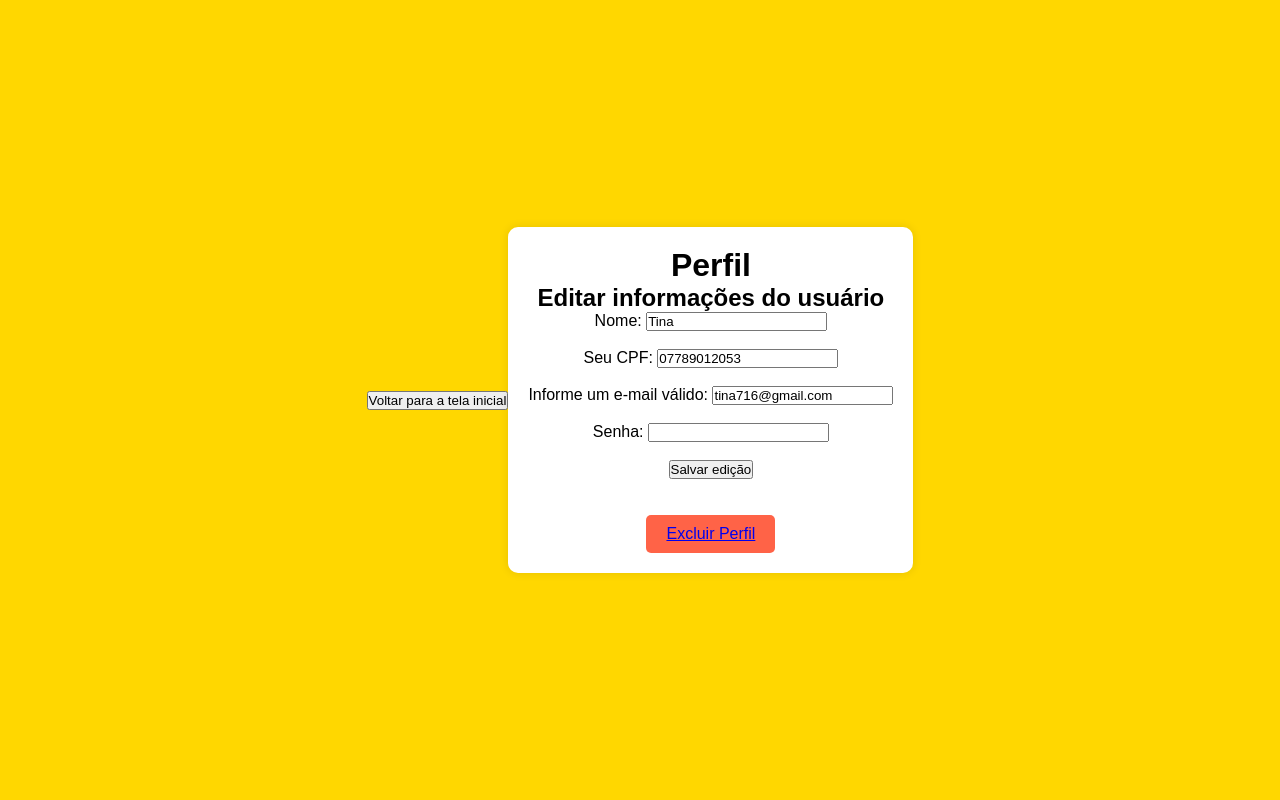
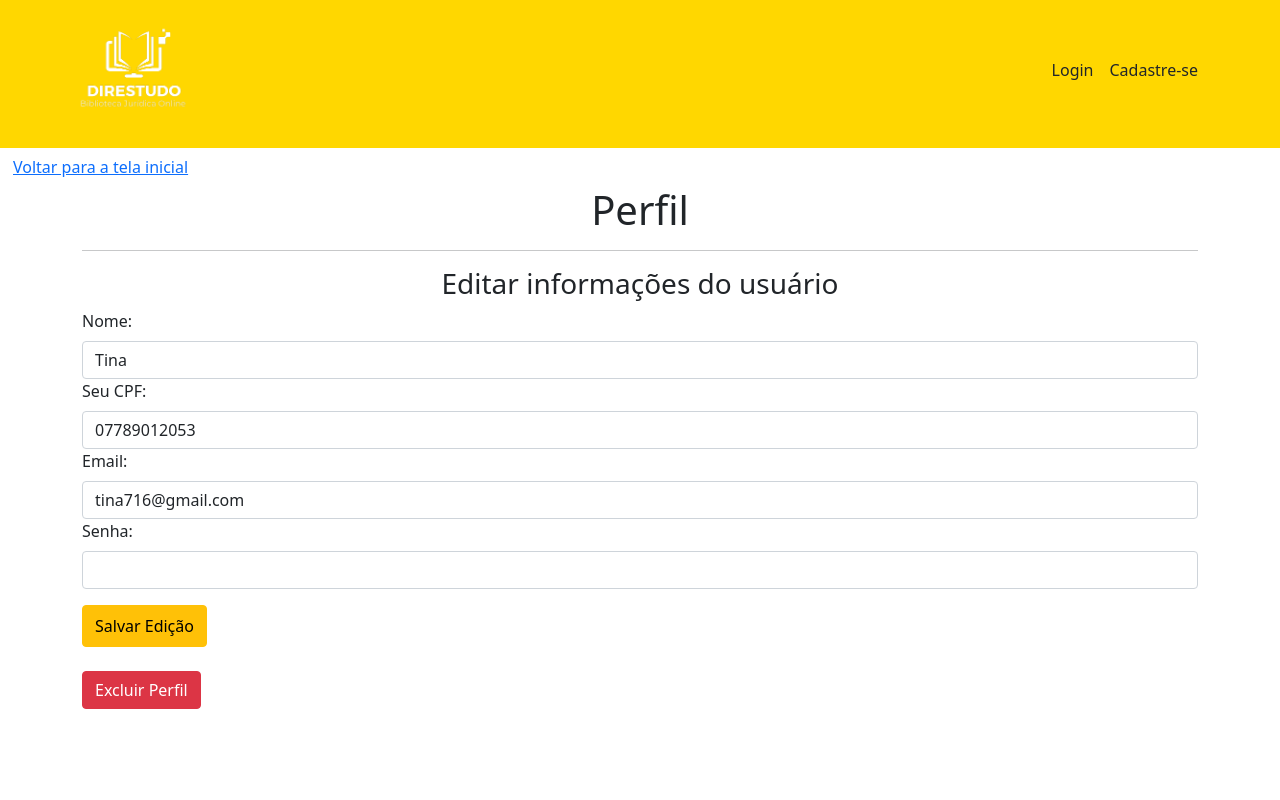
Before and after one commit to tinazf/tcc-direstudo, a PHP site: page /perfil.php?id_usuario=1 in a window 1280 px wide. Run offline with PHP 8.4, Linux system fonts and the light colour scheme; a user stored in the database is signed in; data comes from the database, SQL or seed files in the repository.

Commit message:
Crud de usuário e login funcionando

```diff
--- a/assets/css/stylelogin.css
+++ b/assets/css/stylelogin.css
@@ -6,7 +6,7 @@
  font-family: Arial, Helvetica, sans-serif;
 }
 
-body{
+.fundo{
     display: flex;
     color:black;
     justify-content: right;
--- a/cabecalho.php
+++ b/cabecalho.php
@@ -5,12 +5,13 @@
         <div class="container p-1 mb-2">
           <a class="text-dark link-body-emphasis text-decoration-none" href="index.php"><img src="./assets/Logo_branco.png" alt="Logo" width="120px" height="auto" class="navbar-brand me-3"></img></a>
         <ul class="navbar-nav">
-          <li class="nav-link"><a class="nav-link text-dark link-body-emphasis" href="#">Conteúdo</a></li>
+          <li class="nav-link"><a class="nav-link text-dark link-body-emphasis btn btn-outline-light" href="documentos.php?id_usuario=<?= $_SESSION['id_usuario']; ?>">Cadastrar Documento</a></li>
+          <li class="nav-link"><a class="nav-link text-dark link-body-emphasis btn btn-outline-light" href="list_doc.php?id_usuario=<?= $_SESSION['id_usuario']; ?>">Meus Documentos</a></li>
         </ul>
         <div class="dropdown">
           <a class="d-block link-body-emphasis text-dark text-decoration-none dropdown-toggle" data-bs-toggle="dropdown" aria-expanded="false">Perfil</a>
           <ul class="dropdown-menu">
-            <li><a class="dropdown-item" href="perfil.php?id_usuario=<?= $_SESSION['id_usuario']; ?>">Configurações</a></li>
+            <li><a class="dropdown-item" href="perfil.php?id_usuario=<?= $_SESSION['id_usuario']; ?>">Configurar Conta</a></li>
             <li><a class="dropdown-item" href="logout.php">Sair</a></li>
           </ul>
         </div>
--- a/perfil.php
+++ b/perfil.php
@@ -1,7 +1,25 @@
 <?php
 require_once "conexao.php";
 $conecta = conectar();
+
+if (isset($_POST['editar'])) {
+    if (isset($_POST['id_usuario'], $_POST['nome'], $_POST['cpf'], $_POST['email'], $_POST['senha'])) {
+        $id = $_POST['id_usuario'];
+        $nome = $_POST['nome'];
+        $cpf = $_POST['cpf'];
+        $email = $_POST['email'];
+        $senha = $_POST['senha'];
+        $senha_cript = password_hash($senha, PASSWORD_DEFAULT);
+
+        $sql = "UPDATE usuario SET nome='$nome', cpf='$cpf', email='$email', senha='$senha_cript' WHERE id_usuario=" . $id;
+        $resultado = mysqli_query($conecta, $sql);
+    }
+}
+if(isset($_GET['id_usuario'])){
     $id = $_GET['id_usuario'];
+} else {
+    $id = $_POST['id_usuario'];
+}
 $sql = "SELECT * FROM usuario WHERE id_usuario=" . $id;
 $resultado = mysqli_query($conecta, $sql);
 if (!$resultado) {
@@ -9,85 +27,69 @@ if (!$resultado) {
 } else {
     $dados = mysqli_fetch_assoc($resultado);
 }
-if (isset($_POST['editar'])) {
-    if (isset($_POST['id_usuario'], $_POST['nome'], $_POST['cpf'], $_POST['email'], $_POST['senha'])) {
-        $id = $_POST['id_usuario'];
-        $nome = $_POST['nome'];
-        $cpf = $_POST['cpf'];
-        $email = $_POST['email'];
-        $senha = $_POST['senha'];
-
-        $sql = "UPDATE usuario SET nome='$nome', cpf='$cpf', email='$email', senha='$senha' WHERE id_usuario=" . $id;
-        $resultado = mysqli_query($conecta, $sql);
-    }
-}
 ?>
 <!DOCTYPE html>
-<html lang="en">
+<html lang="pt-BR">
+
 <head>
     <meta charset="UTF-8">
     <meta name="viewport" content="width=device-width, initial-scale=1.0">
-    <link rel="stylesheet" href="./assets/css/styleperfil.css">
+    <link rel="stylesheet" href="./assets/css/bootstrap.css">
     <title>Perfil Usuário</title>
 </head>
+
 <body>
+    <?php include_once('cabecalho.php'); ?>
     <button type="button" href="index.php" class="btn btn-link">Voltar para a tela inicial</button>
-<div class="profile-container">
+    <div class="container">
+        <div class="row">
+            <div class="col-xl-12">
+                <div class="text-center">
                     <h1>Perfil</h1>
-    <h2>Editar informações do usuário</h2>
+                    <hr>
+                    <h3>Editar informações do usuário</h3>
+                </div>
+            </div>
+        </div>
+        <form method="POST" action="<?= $_SERVER['PHP_SELF']; ?>">
             <div class="row">
-            <form method="post">
-                <input type="hidden" name="id_usuario" value="<?php echo $id; ?>" />
-
-                <div class="form-group">
-                    <label>Nome: </label>
-                    <input type="text" name="nome" value="<?php echo $dados['nome']; ?>"><br><br>
+                <input type="hidden" name="id_usuario" value="<?= $id; ?>" />
+                <div class="col-xl-12">
+                    <label class="form-label">Nome:</label>
+                    <input class="form-control" type="text" name="nome" class="input" value="<?= $dados['nome']; ?>">
+                    <label class="form-label">Seu CPF:</label>
+                    <input class="form-control" type="text" name="cpf" class="input" value="<?= $dados['cpf']; ?>">
+                    <label class="form-label">Email:</label>
+                    <input class="form-control" type="text" name="email" class="input" value="<?= $dados['email']; ?>" require>
+                    <label class="form-label">Senha:</label>
+                    <input class="form-control" type="password" name="senha" class="input">
+                    <div class="py-2"></div>
+                    <button class="btn btn-warning py-2" type="submit" name="editar">Salvar Edição</button>
                 </div>
-
-                <div class="form-group">
-                    <label>Seu CPF: </label>
-                    <input type="text" name="cpf" value="<?php echo $dados['cpf']; ?>"><br><br>
-                </div>
-
-                <div class="form-group">
-                    <label>Informe um e-mail válido: </label>
-                    <input type="text" name="email" value="<?php echo $dados['email']; ?>" required="required"><br><br>
-                </div>
-
-                <div class="form-group">
-                    <label>Senha: </label>
-                    <input type="password" name="senha"><br><br>
-                </div>
-
-                <div class="form-group">
-                    <button class="button" onclick="confirmEdit()" type="submit" name="editar">Salvar edição</button>
             </div>
         </form>
-    <br><br><button class="delete-button" onclick="confirmDelete()"><a href="deletar.php?deletar=<?php echo $dados['id_usuario']; ?>">Excluir Perfil</a></button>
+        <br><a class="btn btn-danger" href="deletar.php?deletar=<?= $dados['id_usuario']; ?>">Excluir Perfil</a>
     </div>
-<script>
+    <!--<script>
         function confirmEdit() {
-        var confirmEdit = confirm("Tem certeza de que deseja excluir seu perfil? Esta ação não pode ser desfeita.");
+            var confirmEdit = confirm("Tem certeza de que deseja editar seu perfil? Esta ação não pode ser desfeita.");
 
             if (confirmEdit) {
-            alert("Perfil excluído com sucesso!");
-            // Redirecionar para a página inicial ou fazer qualquer outra ação necessária após a exclusão.
+                alert("Perfil editado com sucesso!");
+                // Redirecionar para a página inicial ou fazer qualquer outra ação necessária após a edição.
             } else {
-            // Ação a ser tomada se o usuário cancelar a exclusão.
-            alert("A exclusão do perfil foi cancelada.");
+                // Ação a ser tomada se o usuário cancelar a ediçao.
+                alert("A edição do perfil foi cancelada.");
             }
         }
-</script>
-<script>
         function confirmDelete() {
             var confirmDelete = confirm("Tem certeza de que deseja excluir seu perfil? Esta ação não pode ser desfeita.");
 
             if (confirmDelete) {
                 if (isset($_GET['deletar'])) {
                     $id = $_GET['deletar'];
-
-         $sql = "DELETE FROM usuario WHERE id_usuario=" . $id;
-        mysqli_query($conecta, $sql);
+                    <?php //$sql = "DELETE FROM usuario WHERE id_usuario =". $id;
+                    // mysqli_query($conecta, $sql); ?>
                     alert("Perfil excluído com sucesso!");
                     // Redirecionar para a página inicial ou fazer qualquer outra ação necessária após a exclusão.
                 } else {
@@ -96,7 +98,8 @@ if (isset($_POST['editar'])) {
                 }
             }
         }
-</script>
+    </script>-->
 
 </body>
+
 </html>
```
Also changed, not shown: create_documento.php (+4 -10 lines), deletar.php (+3 -9 lines), documentos.php (+17 -21 lines), index.php (+3 -5 lines), login.php (+37 -12 lines). Lines whose indentation alone changed are shown as unchanged.
